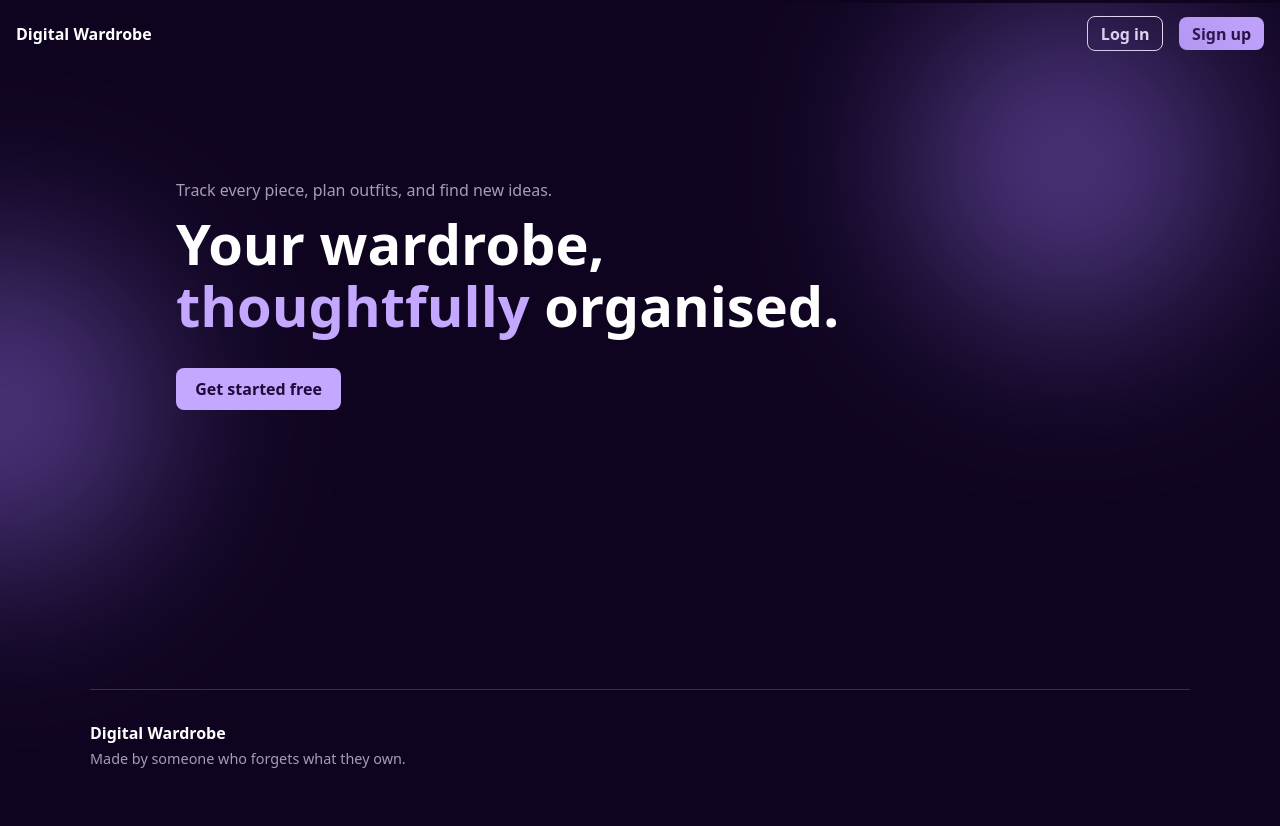
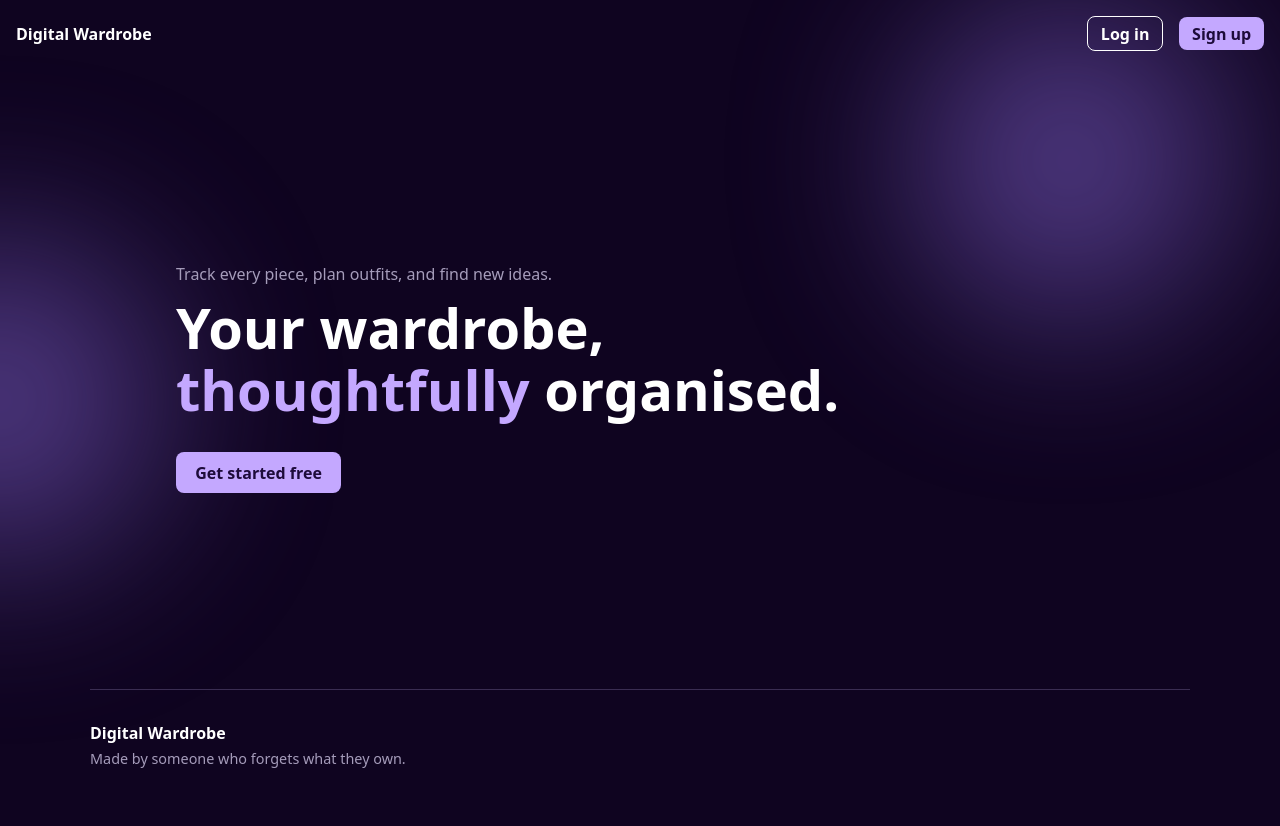
Before and after one commit to lyanks/DigitalWardrobe, a Flask app: page / in a window 1280 px wide. After the commit the page ends 768 px from the top, so only its background shows below. Run offline with Flask 3, Linux system fonts and the light colour scheme.

Commit message:
Phase 5: new look for visitors and uncropped photos
- Whole app in the dark night-purple and lavender look, with soft glows
- Dark landing page with tagline, headline and soft glows
- Two-column log in and sign up with a show/hide password eye
- Logged-out header: outlined Log in, filled Sign up
- Password eye on log in, sign up and the profile page
- Landing page fits exactly one screen; messages fade out after 5 seconds
- Item photos use object-fit: contain, so nothing is cut off
- 5 new tests (107 passing)

```diff
--- a/app/static/css/main.css
+++ b/app/static/css/main.css
@@ -1,22 +1,25 @@
 :root {
-    /* Palette: Lavender, mint and cocoa. */
-    --color-bg: #f8f9f5;
-    --color-surface: #ffffff;
-    --color-text: #413225;          /* cocoa brown */
-    --color-muted: #7a6a5c;
-    --color-primary: #6157ae;       /* purple: buttons, links, logo */
-    --color-border: #e6e2dc;
-    --color-on-primary: #ffffff;
-    --color-success-bg: #d4f2d2;    /* mint */
-    --color-success-text: #1e5b32;
-    --color-error-bg: #fbe9e7;
-    --color-error-text: #8a2a1c;
-    --color-info-bg: #e7e7fb;       /* light lavender */
-    --color-info-text: #3f3787;
-    --color-danger: #b3261e;
-    --color-placeholder: #eef6ec;
-    --color-photo-bg: #f3f1f8;      /* behind photos that don't fill their box */
-    --shadow: 0 4px 12px rgb(65 50 37 / 0.12);
+    /* Palette: night purple and lavender, the look of the landing page. */
+    --color-bg: #0f0420;            /* night purple */
+    --color-surface: #1a0e33;       /* cards: a step lighter than the page */
+    --color-text: #ffffff;
+    --color-muted: #a59cba;
+    --color-primary: #c4a8ff;       /* lavender: buttons, links */
+    --color-border: #3a2d52;
+    --color-on-primary: #1d0b3a;    /* text on lavender buttons */
+    --color-field: #ede6ff;         /* light lavender input boxes */
+    --color-field-text: #3a2a63;
+    --color-success-bg: #46317a;    /* glowing lavender: done, worn, saved */
+    --color-success-text: #e2d5ff;
+    --color-error-bg: #3d1622;
+    --color-error-text: #ffb4a8;
+    --color-info-bg: #251b44;       /* deep purple: planned, notes */
+    --color-info-text: #c9bcec;
+    --color-danger: #ff8a80;
+    --color-placeholder: #241a3d;   /* item card without a photo */
+    --color-photo-bg: #ede9f6;      /* behind photos that don't fill their box */
+    --color-glow: rgb(123 92 196 / 0.35);
+    --shadow: 0 4px 16px rgb(0 0 0 / 0.45);
 
     --radius: 8px;
     --space: 1rem;
@@ -29,19 +32,51 @@
 
 body {
     margin: 0;
+    min-height: 100vh;
     font-family: var(--font);
+    color: var(--color-text);
     background: var(--color-bg);
-    color: var(--color-text);
+}
+
+/* Two soft lavender glows in the corners, like the landing page.
+   ::before adds a layer behind the page; position: fixed keeps it still
+   while the page scrolls, and z-index: -1 puts it under everything. */
+body::before {
+    content: "";
+    position: fixed;
+    inset: 0;
+    z-index: -1;
+    pointer-events: none;
+    background:
+        radial-gradient(circle at 100% 0%, var(--color-glow), transparent 40%),
+        radial-gradient(circle at 0% 70%, var(--color-glow), transparent 35%);
+}
+/* The landing page has its own bigger glows (.glows). */
+body.public::before {
+    display: none;
+}
+
+/* The "Choose File" button of a file input. */
+input[type="file"] {
+    color: var(--color-muted);
+}
+input[type="file"]::file-selector-button {
+    margin-right: 0.75rem;
+    padding: 0.4rem 0.9rem;
+    border: 1px solid var(--color-primary);
+    border-radius: var(--radius);
+    background: transparent;
+    color: var(--color-primary);
+    font: inherit;
+    cursor: pointer;
 }
 
 .site-header {
-    background: var(--color-surface);
-    border-bottom: 1px solid var(--color-border);
     padding: var(--space);
 }
 
 .logo {
-    color: var(--color-primary);
+    color: var(--color-text);
     font-weight: 700;
     text-decoration: none;
 }
@@ -972,44 +1033,36 @@ a {
 
 /* ===== Public pages: landing, log in, sign up (dark look) ===== */
 
-/* Same variable names, new values: everything that uses var(--color-...)
-   turns dark at once, only on pages whose <body> has class="public". */
+/* The colours are the same as everywhere else (see :root). The landing
+   page has its own big glows (.glows), so it drops the corner glows, and
+   the column layout pushes the footer to the bottom. */
 body.public {
-    --color-bg: #0f0420;            /* night purple */
-    --color-surface: #0f0420;
-    --color-text: #ffffff;
-    --color-muted: #a59cba;
-    --color-primary: #c4a8ff;       /* lavender */
-    --color-on-primary: #1d0b3a;
-    --color-border: #3a2d52;
-    --color-field: #ede6ff;         /* light lavender inputs */
-    --color-field-text: #3a2a63;
-    min-height: 100vh;
     display: flex;
     flex-direction: column;
-    overflow-x: hidden;  /* 100vw in .glows counts the scrollbar too; hide that sliver */
 }
 
-.public .site-header {
-    border-bottom: none;
+/* The landing page is exactly one screen tall: header, hero, footer, no
+   scrolling. dvh = "dynamic viewport height", which on a phone leaves out
+   the browser's address bar (vh is the fallback for older browsers).
+   If the content is taller (a small phone), the page can still scroll. */
+body.landing {
+    height: 100vh;
+    height: 100dvh;
 }
-.public .logo {
-    color: var(--color-text);
+.landing .container {
+    display: flex;
+    flex-direction: column;
+    justify-content: center;        /* hero in the middle of the free space */
+    padding-top: 0;
+    padding-bottom: 0;
 }
+
 .public .container {
     flex: 1;                        /* pushes the footer to the bottom */
     width: 100%;
 }
-.public a {
-    color: var(--color-primary);
-}
-.public .button {
-    color: var(--color-on-primary);
-}
-
 .button-outline,
-.nav a.button-outline,
-.public .button-outline {
+.nav a.button-outline {
     background: transparent;
     color: var(--color-text);
     border: 1px solid currentColor;
@@ -1017,11 +1070,7 @@ body.public {
 
 /* --- Landing --- */
 .hero {
-    position: relative;
-    padding: calc(var(--space) * 5) 0 calc(var(--space) * 6);
-}
-.hero > :not(.glows) {
-    position: relative;             /* sits above the glows */
+    padding: calc(var(--space) * 2) 0;
 }
 .hero-tagline {
     color: var(--color-muted);
@@ -1043,14 +1092,13 @@ body.public {
     gap: 0.75rem;
 }
 
-/* The glows live in a layer as wide as the screen. overflow: hidden cuts
-   off whatever sticks out, so the page never scrolls sideways. */
+/* The glows live in a layer fixed to the screen, behind everything
+   (z-index: -1). overflow: hidden cuts off whatever sticks out, and a
+   fixed layer never makes the page bigger, so nothing can scroll. */
 .glows {
-    position: absolute;
-    top: -6rem;
-    bottom: -20rem;  /* room for the blur to fade out before the layer ends */
-    left: calc(50% - 50vw);
-    right: calc(50% - 50vw);
+    position: fixed;
+    inset: 0;
+    z-index: -1;
     overflow: hidden;
     pointer-events: none;
 }
--- /dev/null
+++ b/app/static/js/flash.js
@@ -0,0 +1,21 @@
+// Messages like "You are logged out." fade away by themselves.
+// The × button closes one straight away.
+const FLASH_SECONDS = 5;
+
+function hideFlash(box) {
+  box.classList.add("fading");  // CSS fades it out (transition: opacity)
+  // When the fade has finished, take the box out of the page so the
+  // content below moves up.
+  box.addEventListener("transitionend", () => box.remove(), { once: true });
+}
+
+document.querySelectorAll("[data-flash]").forEach((box) => {
+  // Errors stay twice as long: there is more to read.
+  const seconds = box.classList.contains("flash-error") ? FLASH_SECONDS * 2 : FLASH_SECONDS;
+  const timer = setTimeout(() => hideFlash(box), seconds * 1000);
+
+  box.querySelector(".flash-close").addEventListener("click", () => {
+    clearTimeout(timer);
+    hideFlash(box);
+  });
+});
--- a/app/templates/base.html
+++ b/app/templates/base.html
@@ -44,7 +44,11 @@
     {# Messages saved with flash() in a route appear here once, then vanish. #}
     {% with messages = get_flashed_messages(with_categories=true) %}
       {% for category, message in messages %}
-        <div class="flash flash-{{ category }}">{{ message }}</div>
+        {# data-flash: static/js/flash.js fades these out after a few seconds. #}
+        <div class="flash flash-{{ category }}" data-flash role="status">
+          <span>{{ message }}</span>
+          <button type="button" class="flash-close" aria-label="Close">×</button>
+        </div>
       {% endfor %}
     {% endwith %}
 
@@ -53,6 +57,7 @@
 
   {% block footer %}{% endblock %}
 
+  <script src="{{ url_for('static', filename='js/flash.js') }}"></script>
   {% block scripts %}{% endblock %}
 </body>
 </html>
--- a/app/templates/index.html
+++ b/app/templates/index.html
@@ -3,7 +3,7 @@
 
 {% block title %}{{ title }} · Digital Wardrobe{% endblock %}
 
-{% block body_class %}{{ "" if current_user.is_authenticated else "public" }}{% endblock %}
+{% block body_class %}{{ "" if current_user.is_authenticated else "public landing" }}{% endblock %}
 
 {% block content %}
   {% if current_user.is_authenticated %}
```
Also changed, not shown: other parts of app/static/css/main.css (+33 -19 lines), app/templates/auth/profile.html (+8 -4 lines), tests/test_look.py (+10 -2 lines).
